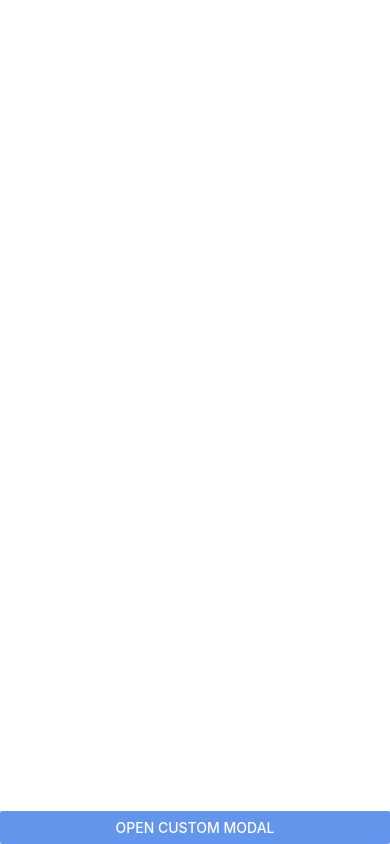
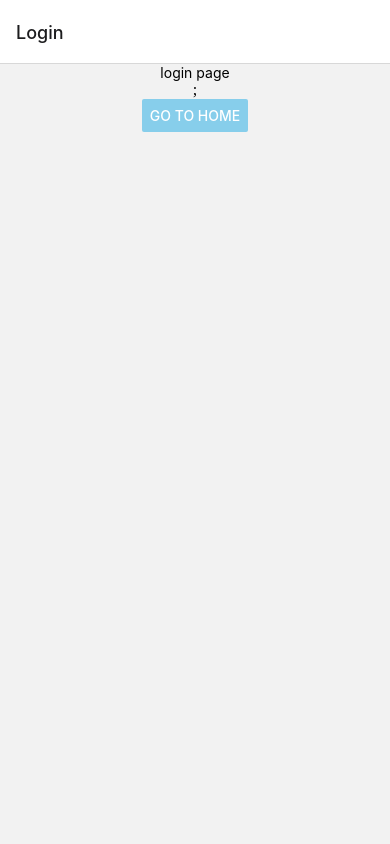
Before and after one commit to itsmegarvin/Firstapp, a React Native app: screen / in a window 390 px wide. Built offline with nearby package versions, Linux system fonts and the light colour scheme.

Commit message:
navigation(routing)

```diff
--- a/App.js
+++ b/App.js
@@ -1,48 +1,52 @@
 /* (eg webview package) in React-Native */
-import React, { useState } from "react";
+import React from "react";
 import { View, Button, Text, StyleSheet } from "react-native";
+import { NavigationContainer } from "@react-navigation/native";
+import { createNativeStackNavigator } from "@react-navigation/native-stack";
+
+const Stack = createNativeStackNavigator();
 
 const App = () => {
-
-  const[show, setShow]= useState(false)
-
   return (
     <View style={styles.main}>
-      {
-        show
-        ?
-        <View style={styles.modal}>
-        <View style={styles.body}>
-          <Text>our custom modal</Text>
-          <Button title="close" color="cornflowerblue" onPress={()=>setShow(false)}/>
-        </View>
-        </View>
-        :
-        null
-      }
-      <Button title="open custom modal" color="cornflowerblue" onPress={()=>{setShow(true)}}/>
+      <NavigationContainer>
+        <Stack.Navigator>
+          <Stack.Screen name="Login" component={Login} />
+          <Stack.Screen name="Home" component={Home} />
+        </Stack.Navigator>
+      </NavigationContainer>
     </View>
   );
+};
+
+const Home = () => {
+  return (
+    <View style={styles.homepg}>
+      <Text >home page</Text>;
+    </View>
+  );
+
+};
+
+const Login = (props) => {
+  return(
+  <View style={styles.loginpg}>
+      <Text >login page</Text>;
+      <Button title="go to home" color="skyblue" onPress={()=>{props.navigation.navigate("Home")}}/>
+  </View> );
 };
 
 const styles = StyleSheet.create({
   main: {
     flex: 1,
-    justifyContent: "flex-end",
   },
-  modal: {
+  homepg: {
     flex: 1,
-    backgroundColor: "rgba(50,50,50,.5)",
-    justifyContent: "center",
     alignItems: "center",
   },
-  body: {
-    backgroundColor: "#fff",
-    height: 200,
-    width: 300,
-    justifyContent: "flex-end",
-    padding: 20,
-    borderRadius: 10,
+  loginpg: {
+    flex: 1,
+    alignItems: "center",
   },
 });
 
```
